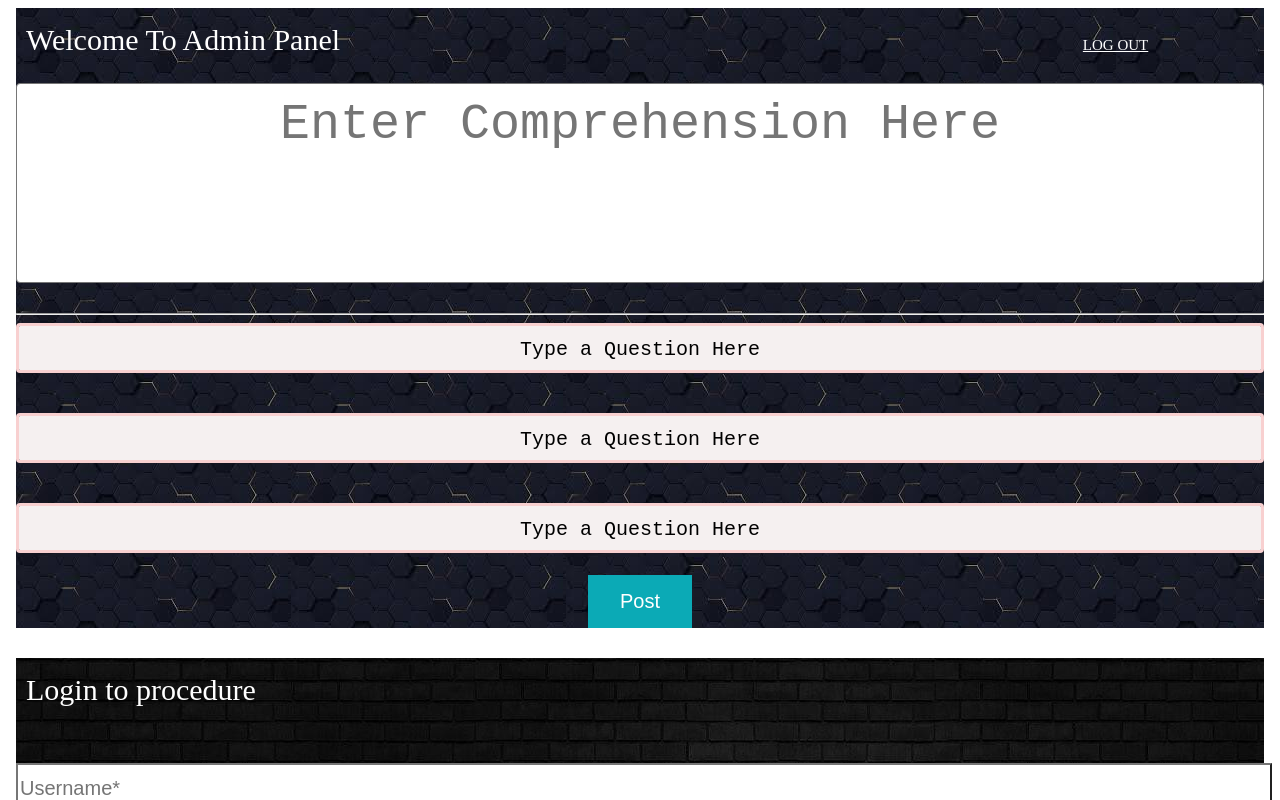
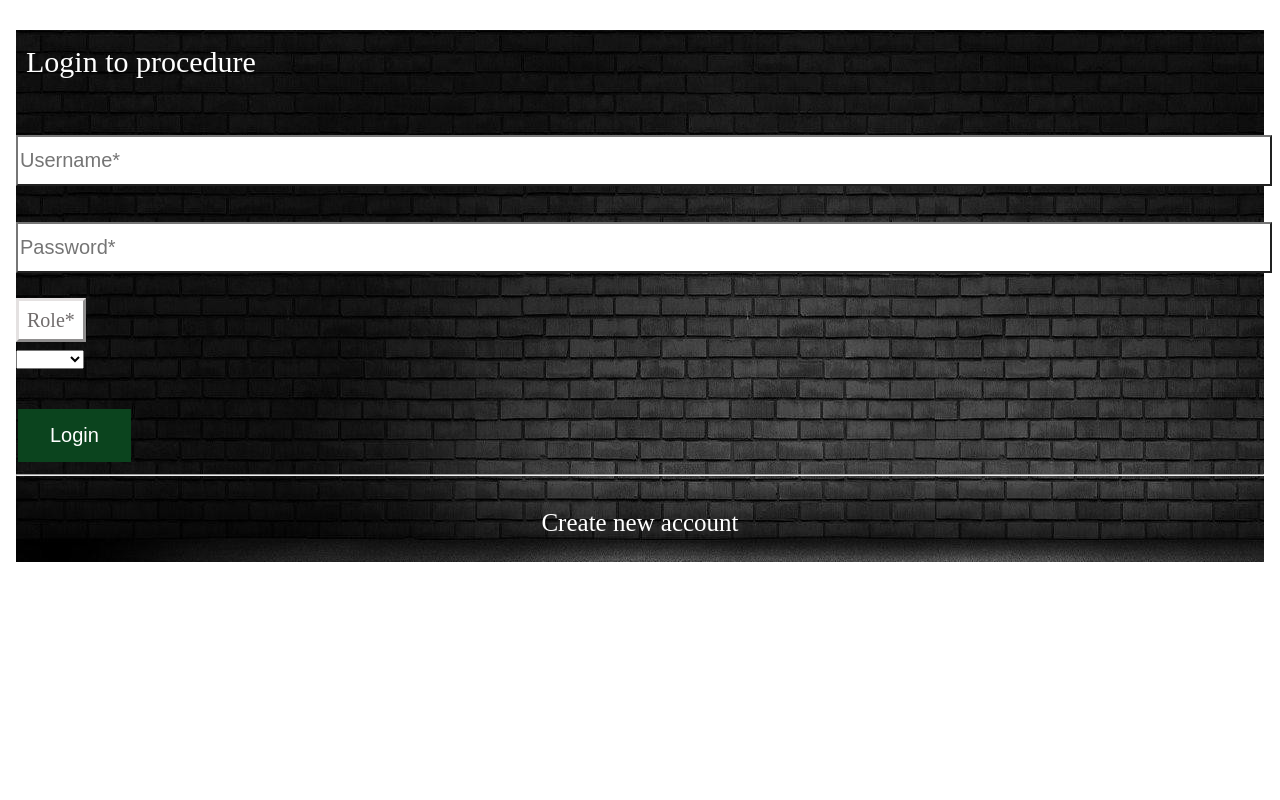
Before and after one commit to dipSaha3232/Question-Answering-App-Frontend, an Angular app: page /login in a window 1280 px wide. Shown: the top 800 px of the page. Built offline with nearby package versions, Linux system fonts and the light colour scheme.

Commit message:
last commit

```diff
--- a/src/app/app.component.html
+++ b/src/app/app.component.html
@@ -1,2 +1 @@
-<app-admin-panel></app-admin-panel>
 <router-outlet></router-outlet>
```
